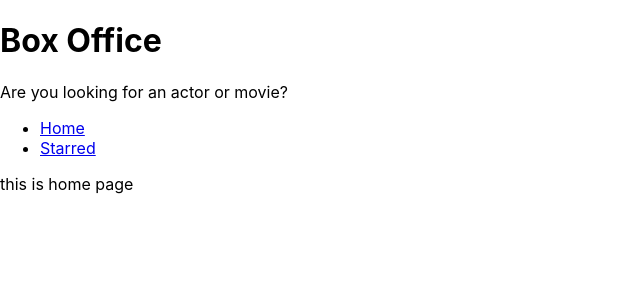
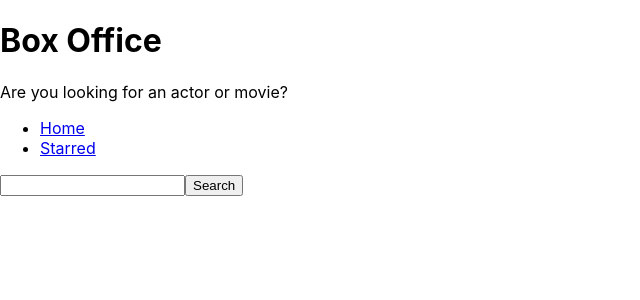
Before and after one commit to Rakshitgautam28/box-office, a React (Create React App) app: page / in a window 1280 px wide. Shown: the top 300 px of the page, without its empty margins (0-640 px from the left). Built offline with nearby package versions, Linux system fonts and the light colour scheme.

Commit message:
created input and fetch data

```diff
--- a/src/Components/Navs.js
+++ b/src/Components/Navs.js
@@ -11,10 +11,9 @@
         <div>
             <ul>
                 {
-                    LINKS.map(item => <li><Link to={item.to}>{item.text}</Link></li>)
+                    LINKS.map(item => <li key={item.to}><Link to={item.to}>{item.text}</Link></li>)
                 }
             </ul>
-
         </div>
     )
 }
--- a/src/Pages/Home.js
+++ b/src/Pages/Home.js
@@ -1,10 +1,34 @@
-import React from 'react'
+/* eslint-disable no-console */
+import React, {useState} from 'react'
 import MainPageLayout from '../Components/MainPageLayout'
 
 const Home = () => {
+
+    const [input, setInput] = useState('');
+
+    const onInputChange = (ev) =>{
+        setInput(ev.target.value);
+    }
+
+    const onSearch = () =>{
+
+        fetch(`http://api.tvmaze.com/search/shows?q=${input}`)
+        .then(r=> r.json())
+        .then(result => {
+            console.log(result);
+        });
+    };
+
+    const onKeyDown = (ev) =>{
+        if(ev.keyCode === 13){
+            onSearch();
+        }
+    };
+
     return (
         <MainPageLayout>
-            this is home page
+            <input type='text' onChange={onInputChange} onKeyDown={onKeyDown} value={input}/>
+            <button type="button" onClick={onSearch}>Search</button>
         </MainPageLayout>
     )
 }
```
